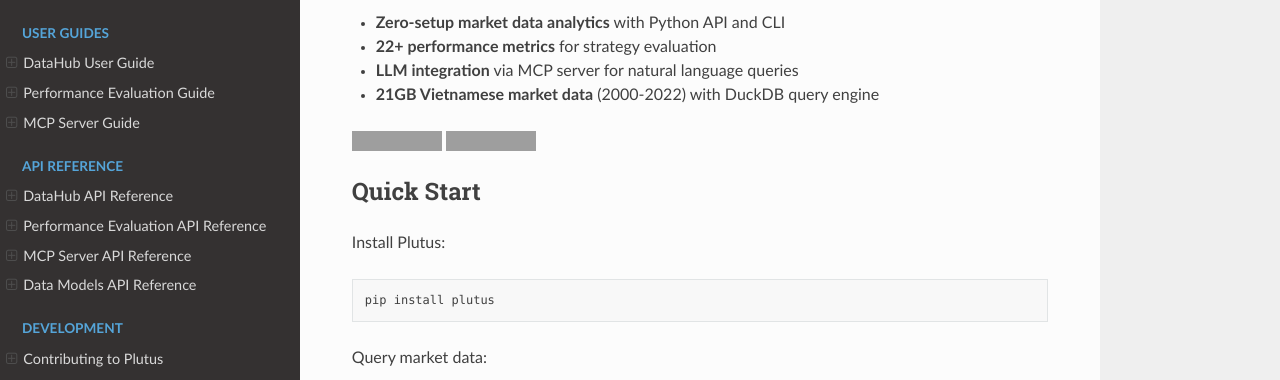
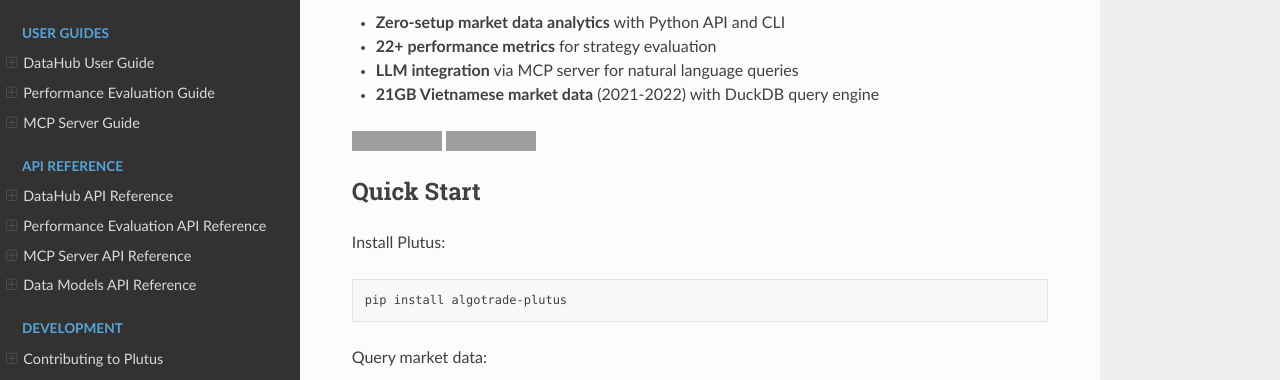
Before and after one commit to algotrade-plutus/plutus, a Sphinx documentation site: the page built from docs/index.rst, in a window 1280 px wide and 900 px high. Shown: the part 221-601 px from the top of the window. Built offline with Sphinx 7.4.7 and the Read the Docs theme 3.1.0, drawn with Linux system fonts in a browser that asks for light colours; grey boxes are pictures that could not be loaded.

Commit message:
Correct the information about the project

```diff
--- a/docs/index.rst
+++ b/docs/index.rst
@@ -6,7 +6,7 @@
 * **Zero-setup market data analytics** with Python API and CLI
 * **22+ performance metrics** for strategy evaluation
 * **LLM integration** via MCP server for natural language queries
-* **21GB Vietnamese market data** (2000-2022) with DuckDB query engine
+* **21GB Vietnamese market data** (2021-2022) with DuckDB query engine
 
 .. image:: https://img.shields.io/badge/python-3.12+-blue.svg
    :target: https://www.python.org/downloads/
@@ -23,7 +23,7 @@
 
 .. code-block:: bash
 
-   pip install plutus
+   pip install algotrade-plutus
 
 Query market data:
 
```
Also changed, not shown: README.md (+1 -1 lines).
